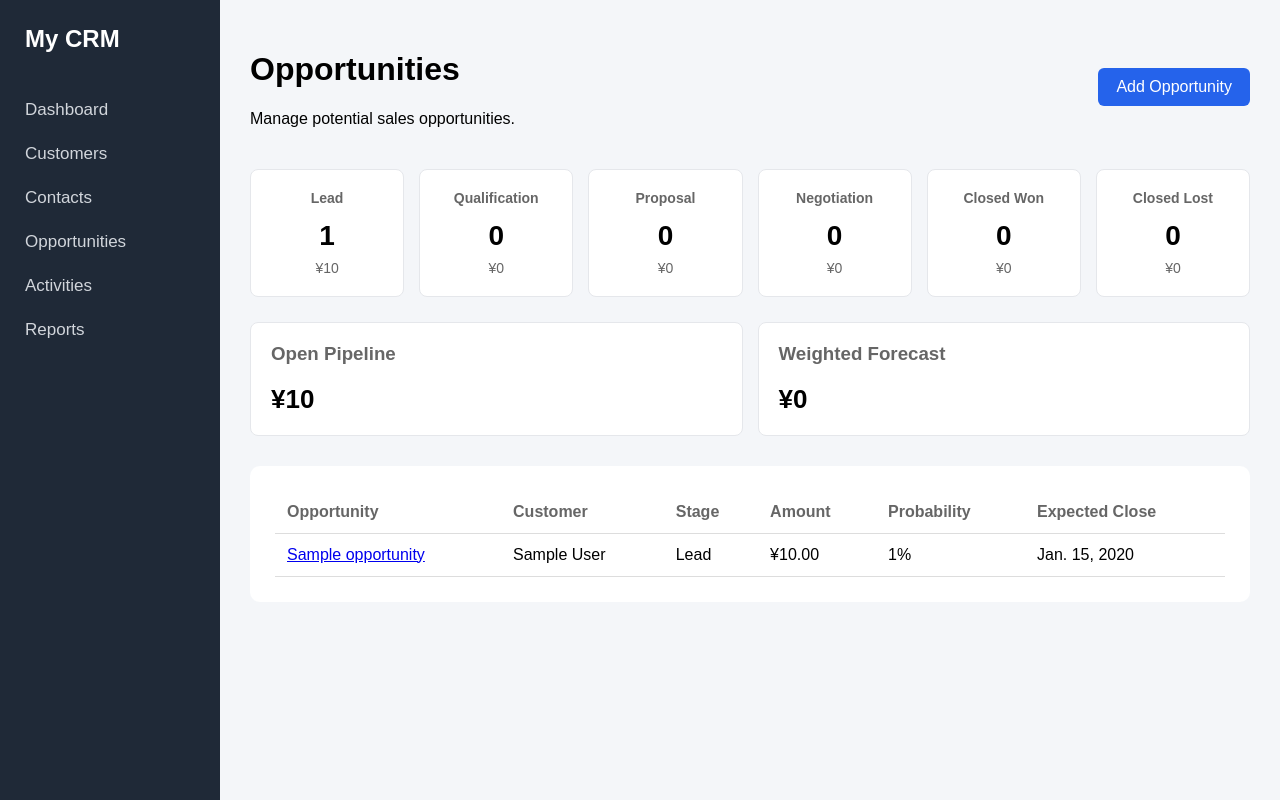
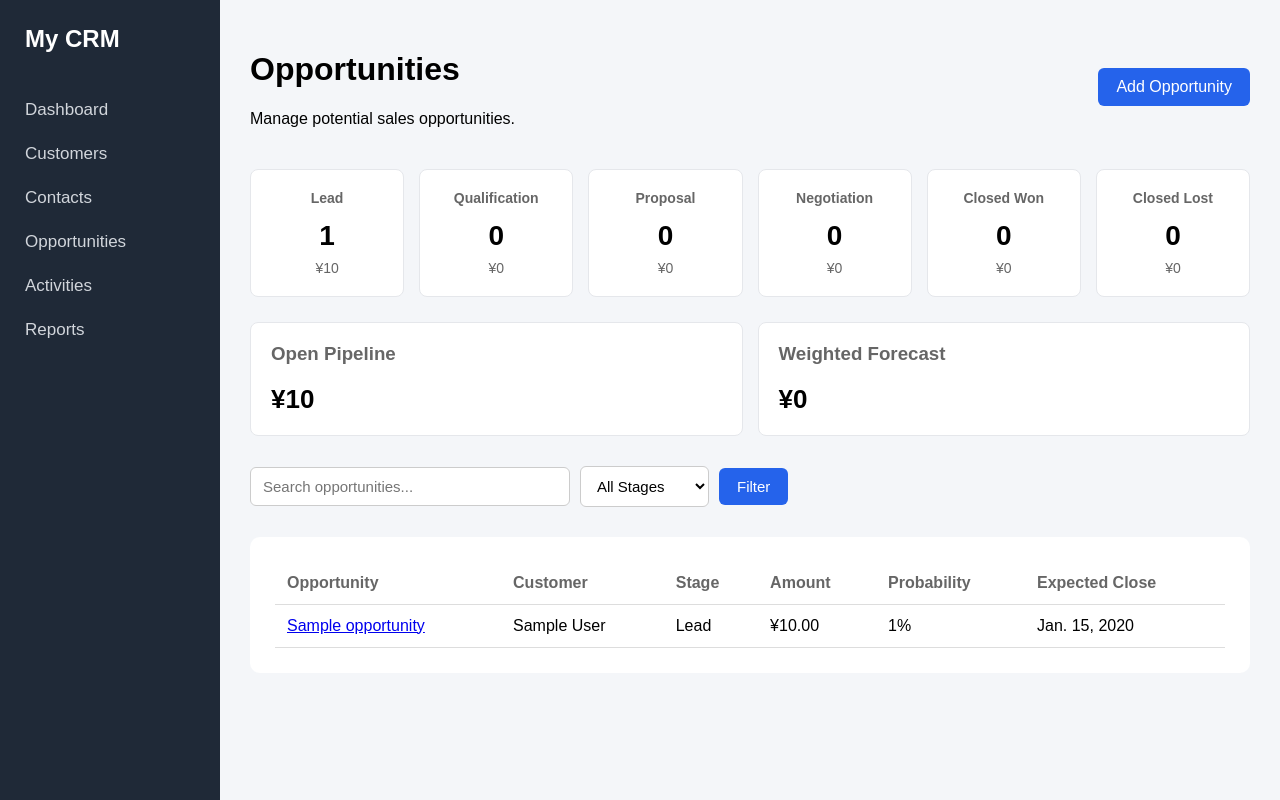
Before and after one commit to potatoscript/django-crm-system, a Django app: page /opportunities/ in a window 1280 px wide. Run offline with Django 5.2, Linux system fonts and the light colour scheme; tables that the repository leaves empty hold one stand-in row (values such as "Sample post").

Commit message:
Day 8 - Add opportunity search filtering and pagination

```diff
--- a/crm/templates/crm/base.html
+++ b/crm/templates/crm/base.html
@@ -16,6 +16,21 @@
 
 
     <style>
+        .opportunity-filter-form {
+            display: flex;
+            align-items: center;
+            gap: 10px;
+            margin: 25px 0;
+        }
+
+
+        .filter-select {
+            padding: 10px 12px;
+            border: 1px solid #ccc;
+            border-radius: 6px;
+            background: white;
+            font-size: 15px;
+        }
         .pipeline-totals {
             display: grid;
             grid-template-columns: repeat(2, 1fr);
--- a/crm/templates/crm/opportunity_list.html
+++ b/crm/templates/crm/opportunity_list.html
@@ -121,6 +121,76 @@ Opportunities
 
 </div>
 
+<form method="get"
+      action="{% url 'opportunity_list' %}"
+      class="opportunity-filter-form">
+
+    <input
+        type="text"
+        name="q"
+        value="{{ query }}"
+        placeholder="Search opportunities..."
+        class="search-input"
+    >
+
+
+    <select name="stage"
+            class="filter-select">
+
+        <option value="">
+            All Stages
+        </option>
+
+        <option value="lead"
+                {% if stage == "lead" %}selected{% endif %}>
+            Lead
+        </option>
+
+        <option value="qualification"
+                {% if stage == "qualification" %}selected{% endif %}>
+            Qualification
+        </option>
+
+        <option value="proposal"
+                {% if stage == "proposal" %}selected{% endif %}>
+            Proposal
+        </option>
+
+        <option value="negotiation"
+                {% if stage == "negotiation" %}selected{% endif %}>
+            Negotiation
+        </option>
+
+        <option value="won"
+                {% if stage == "won" %}selected{% endif %}>
+            Closed Won
+        </option>
+
+        <option value="lost"
+                {% if stage == "lost" %}selected{% endif %}>
+            Closed Lost
+        </option>
+
+    </select>
+
+
+    <button type="submit"
+            class="button">
+        Filter
+    </button>
+
+
+    {% if query or stage %}
+
+        <a href="{% url 'opportunity_list' %}"
+           class="cancel-button">
+            Clear
+        </a>
+
+    {% endif %}
+
+</form>
+
 
 <div class="table-container">
 
@@ -195,4 +265,37 @@ Opportunities
 
 </div>
 
+{% if page_obj.paginator.num_pages > 1 %}
+
+    <div class="pagination">
+
+        {% if page_obj.has_previous %}
+
+            <a href="?q={{ query }}&stage={{ stage }}&page={{ page_obj.previous_page_number }}">
+                ← Previous
+            </a>
+
+        {% endif %}
+
+
+        <span class="page-info">
+
+            Page {{ page_obj.number }}
+            of {{ page_obj.paginator.num_pages }}
+
+        </span>
+
+
+        {% if page_obj.has_next %}
+
+            <a href="?q={{ query }}&stage={{ stage }}&page={{ page_obj.next_page_number }}">
+                Next →
+            </a>
+
+        {% endif %}
+
+    </div>
+
+{% endif %}
+
 {% endblock %}
--- a/crm/views.py
+++ b/crm/views.py
@@ -267,43 +267,75 @@ def contact_delete(request, pk):
 
 def opportunity_list(request):
 
-    opportunities = Opportunity.objects.select_related(
+    query = request.GET.get("q", "")
+    stage = request.GET.get("stage", "")
+
+    all_opportunities = Opportunity.objects.select_related(
         "customer"
-    ).order_by(
+    )
+
+    opportunities = all_opportunities
+
+    if query:
+        opportunities = opportunities.filter(
+            Q(name__icontains=query)
+            | Q(customer__name__icontains=query)
+            | Q(description__icontains=query)
+        )
+
+    if stage:
+        opportunities = opportunities.filter(
+            stage=stage
+        )
+
+    paginator = Paginator(
+        opportunities,
+        5
+    )
+
+    page_number = request.GET.get(
+        "page"
+    )
+
+    page_obj = paginator.get_page(
+        page_number
+    )
+
+    opportunities = opportunities.order_by(
         "-created_at"
     )
 
-    lead_count = opportunities.filter(
+    lead_count = all_opportunities.filter(
         stage="lead"
     ).count()
 
-    qualification_count = opportunities.filter(
+    qualification_count = all_opportunities.filter(
         stage="qualification"
     ).count()
 
-    proposal_count = opportunities.filter(
+    proposal_count = all_opportunities.filter(
         stage="proposal"
     ).count()
 
-    negotiation_count = opportunities.filter(
+    negotiation_count = all_opportunities.filter(
         stage="negotiation"
     ).count()
 
-    won_count = opportunities.filter(
+    won_count = all_opportunities.filter(
         stage="won"
     ).count()
 
-    lost_count = opportunities.filter(
+    lost_count = all_opportunities.filter(
         stage="lost"
     ).count()
 
-    lead_amount = opportunities.filter(
+    lead_amount = all_opportunities.filter(
         stage="lead"
     ).aggregate(
         total=Sum("amount")
     )["total"] or 0
 
-    open_pipeline = opportunities.exclude(
+    open_pipeline = all_opportunities.exclude(
         stage__in=["won", "lost"]
     )
 
@@ -359,7 +391,8 @@ def opportunity_list(request):
 
 
     context = {
-        "opportunities": opportunities,
+        "opportunities": page_obj,
+        "page_obj": page_obj,
 
         "lead_count": lead_count,
         "qualification_count": qualification_count,
@@ -377,6 +410,9 @@ def opportunity_list(request):
 
         "open_pipeline_amount": open_pipeline_amount,
         "weighted_forecast": weighted_forecast,
+
+        "query": query,
+        "stage": stage,
     }
 
     return render(
```
